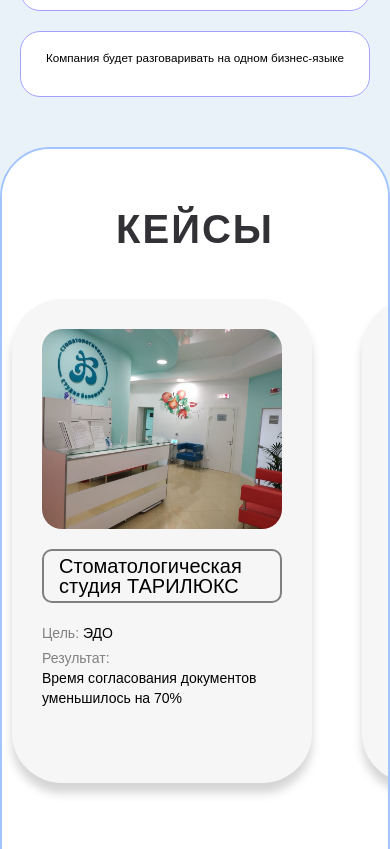
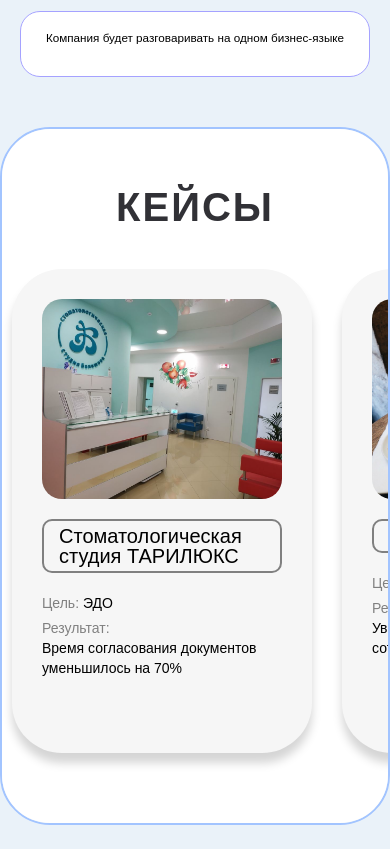
Before and after one commit to WebWorksByNikitaShushlyakov/DigitsBusiness, a plain HTML site: page index.html in a window 390 px wide. Shown: the part 1995-2844 px from the top of the page. Drawn offline with Linux system fonts and the light colour scheme.

Commit message:
Add files via upload

```diff
--- a/css/styleMain.css
+++ b/css/styleMain.css
@@ -466,7 +466,7 @@
     overflow: hidden;
     position: relative;
 }
-.slider_container::before{
+.block_4::before{
     content: 'Кейсы';
     position: absolute;
     font-size: 40px;
@@ -476,15 +476,15 @@
     text-transform: uppercase;
     color: var(--gray_color);
     letter-spacing: 2px;
+    z-index: 5;
 }
 .slider_track{
     display: flex;
     align-items: stretch;
     justify-content: start;
-    gap: 50px;
-    padding: 0 50px;
+    gap: 30px;
+    padding: 0 30px;
     height: 100%;
-    width: 100%;
     transition-duration: 0.5s;
 }
 .slider_item{
--- a/css/styleMedia.css
+++ b/css/styleMedia.css
@@ -180,7 +180,8 @@
         display: none;
     }
     .bl3_itemRight h2{
-        word-spacing: 10px;
+        word-spacing: 3px;
+        margin-bottom: 40px;
     }
     footer{
         padding: 40px 20px;
@@ -206,6 +207,10 @@
     }
     .block_4 nav{
         display: none;
+    }
+    .block_5 .services_items{
+        border: 1px solid rgb(162, 196, 255);
+        box-shadow: 0 0 0;
     }
 }
 
@@ -289,7 +294,7 @@
 
 @media (max-width: 530px) {
     .slider_container{
-        padding: 150px 0;
+        padding: 140px 0 70px;
     }
     .slider_container::before{
         top: 60px;
@@ -299,6 +304,14 @@
     }
     .block_1 button{
         margin-top: 50px;
+    }
+    .block_4::before{
+        font-size: 40px;
+        top: 60px;
+        left: 0;
+        width: 100%;
+        text-align: center;
+        display: block;
     }
 }
 
@@ -354,7 +367,7 @@
     .footer_tellmi button{
         width: 100%;
     }
-    .slider_container::before{
+    .block_4::before{
         font-size: 40px;
         top: 60px;
         left: 0;
```
